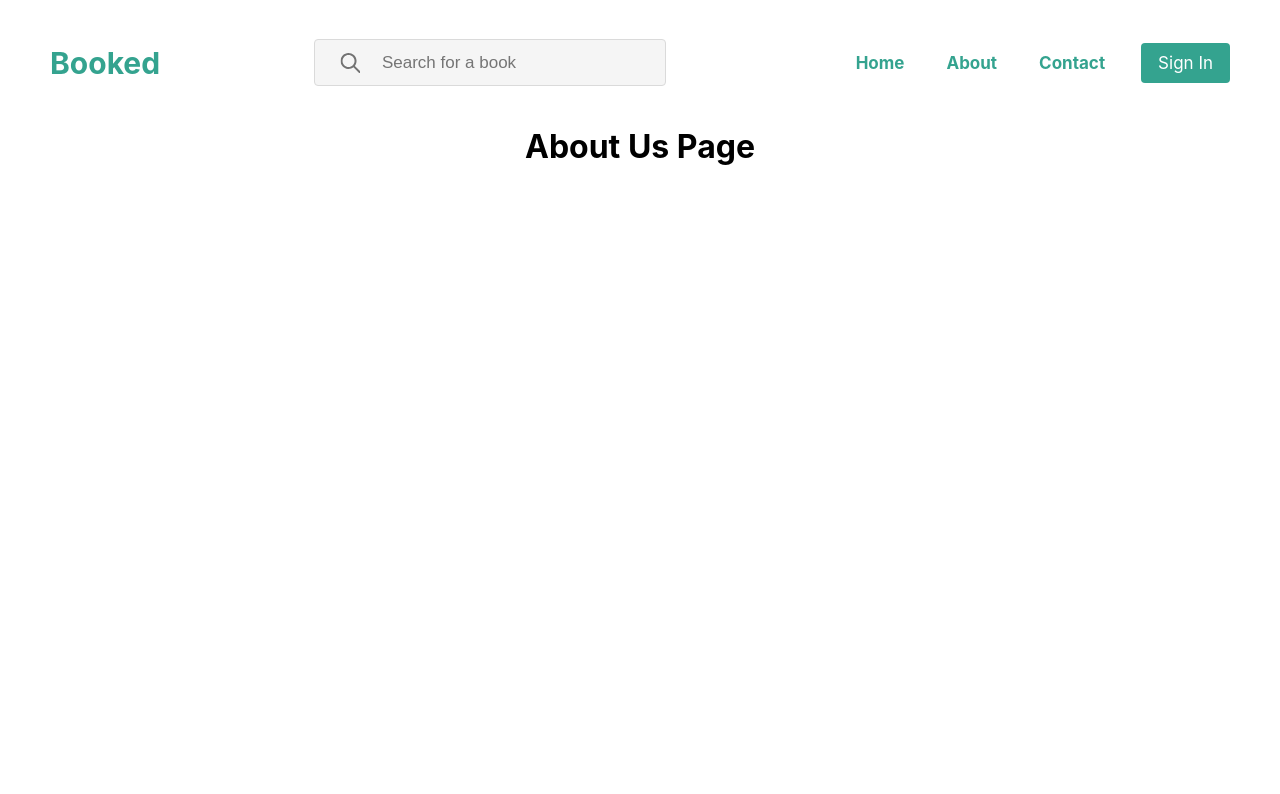
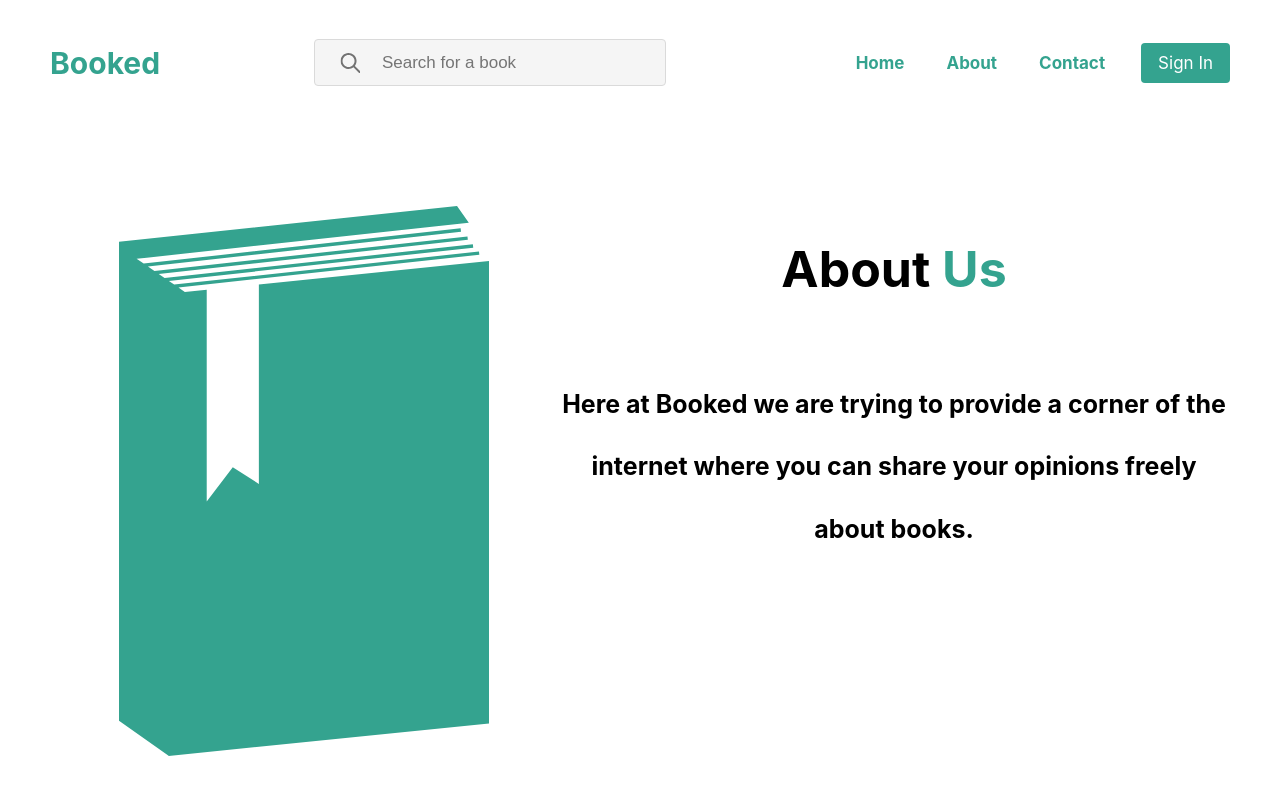
Before and after one commit to telmopanacas/Booked-Website, a React (Create React App) app: page /about in a window 1280 px wide. Shown: the top 794 px of the page. Built offline with nearby package versions, Linux system fonts and the light colour scheme.

Commit message:
Finalized the about page

```diff
--- /dev/null
+++ b/src/assets/styles/About.css
@@ -0,0 +1,44 @@
+.page {
+    display: flex;
+    align-items: center;;
+    /*
+    padding: top right bottom left
+    */
+    padding: 70px 50px;
+}
+.image-side {
+    flex:2;
+    justify-content: center;
+    padding: 30px;
+    display: flex;
+    align-items: center;
+    justify-content: center;
+}
+
+.image {
+    width: 370px;
+    height: 550px;
+    background-image: url('../images/about-book.svg');
+    background-size: cover;
+    background-position: center;
+}
+
+.text-side {
+    flex:3;
+    height: 550px;
+}
+
+.text-div h1 {
+    font-size: 50px;
+    font-weight: bold;
+    padding-bottom: 40px;
+}
+.colored-text {
+    color: #34A38F; /* Substitua pelo código da cor desejada */
+}
+
+.text-div p {
+    font-size: 25px;
+    font-weight: bold;
+    line-height: 2.5;
+}
--- a/src/views/AboutUs.js
+++ b/src/views/AboutUs.js
@@ -1,6 +1,22 @@
+import '../assets/styles/About.css'
+
 const AboutUsPage = () => {
     return (
-        <h1>About Us Page</h1>
+        <div className="page">
+            <div className="image-side">
+                <div className="image">
+
+                </div>
+            </div>
+            <div className="text-side">
+                <div className="text-div">
+                    <h1>About <span className="colored-text">Us</span></h1>
+                    <p>
+                        Here at Booked we are trying to provide a corner of the internet where you can share your opinions freely about books.
+                    </p>
+                </div>
+            </div>
+        </div>
     );
 }
 
```
Also changed, not shown: src/assets/images/about-book.svg (added), 1 other file (tests, documents, lock files or other folders).
